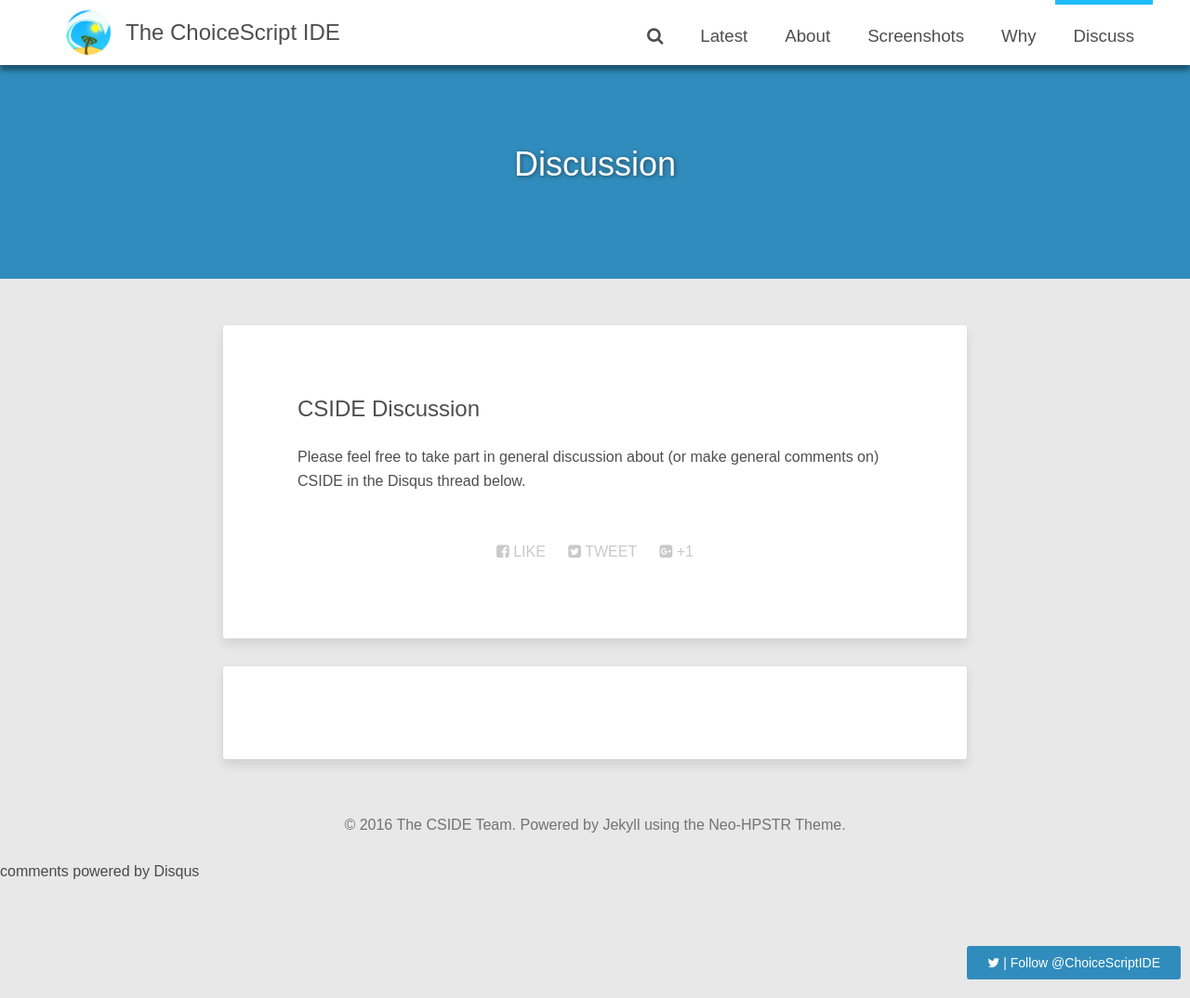
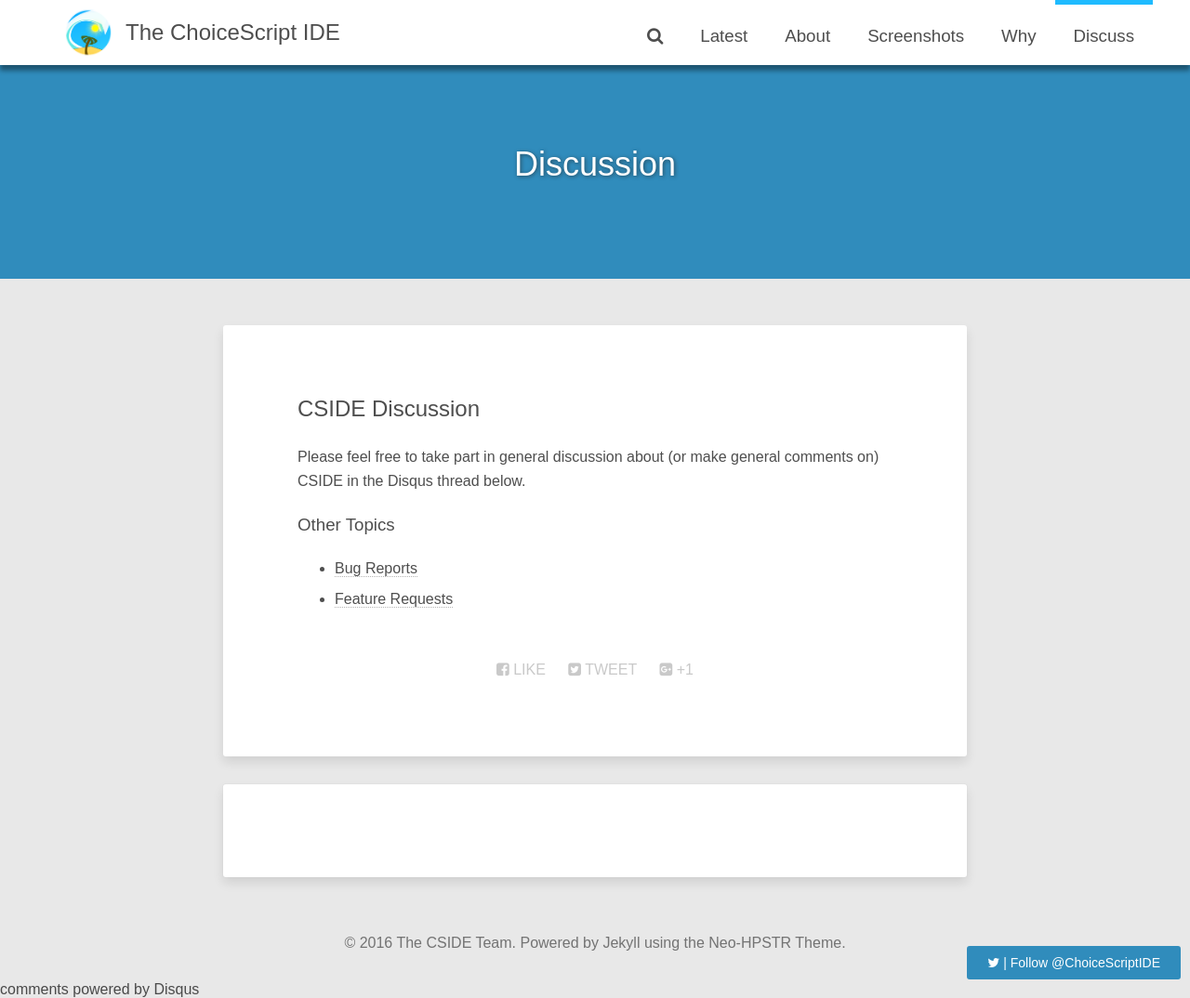
Before and after one commit to ChoicescriptIDE/choicescriptide.github.io, a Jekyll site: the page built from discuss/index.md, in a window 1280 px wide and 1074 px high. Shown: the whole window at 93% size. Built offline with Jekyll 4.4.1, drawn with Linux system fonts in a browser that asks for light colours; nearby versions of some CDN libraries; comment, search, counter and statistics services are not loaded.

Commit message:
List sub-topics on main discuss page

```diff
--- a/discuss/index.md
+++ b/discuss/index.md
@@ -7,3 +7,8 @@ share: true
 ## CSIDE Discussion
 
 Please feel free to take part in general discussion about (or make general comments on) CSIDE in the Disqus thread below.
+
+### Other Topics
+
+- [Bug Reports](https://choicescriptide.github.io/discuss/report-bug/ "Bug Reports")
+- [Feature Requests](https://choicescriptide.github.io/discuss/request-feature/ "Feature Requests")
```
